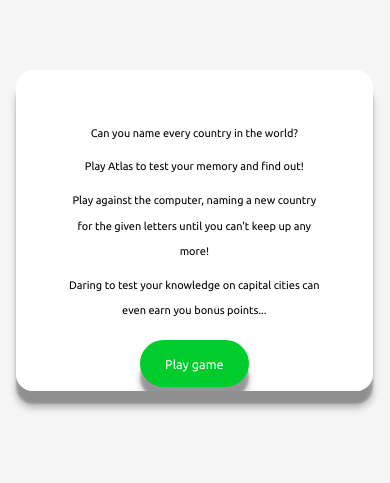
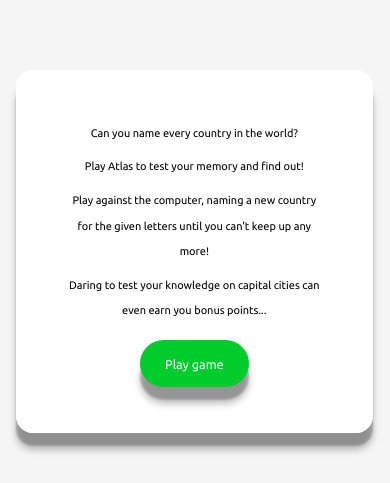
Before and after one commit to quantumomid/Atlas, a React (Create React App) app in the folder front-end/atlas-react-app/: page / in a window 390 px wide. Shown: the part 517-1000 px from the top of the page. Built offline with nearby package versions, Linux system fonts and the light colour scheme; no server answers.

Commit message:
remove scrolling on homepage text

```diff
--- a/front-end/atlas-react-app/src/Homepage.css
+++ b/front-end/atlas-react-app/src/Homepage.css
@@ -154,7 +154,7 @@
 
     .homepage-container .game-description {
         min-width: 70vw;
-        min-height: 28vh;
+        min-height: 33vh;
         margin-left: 2vw;
         margin-right: 2vw;
         margin-bottom: 10vh;
```
